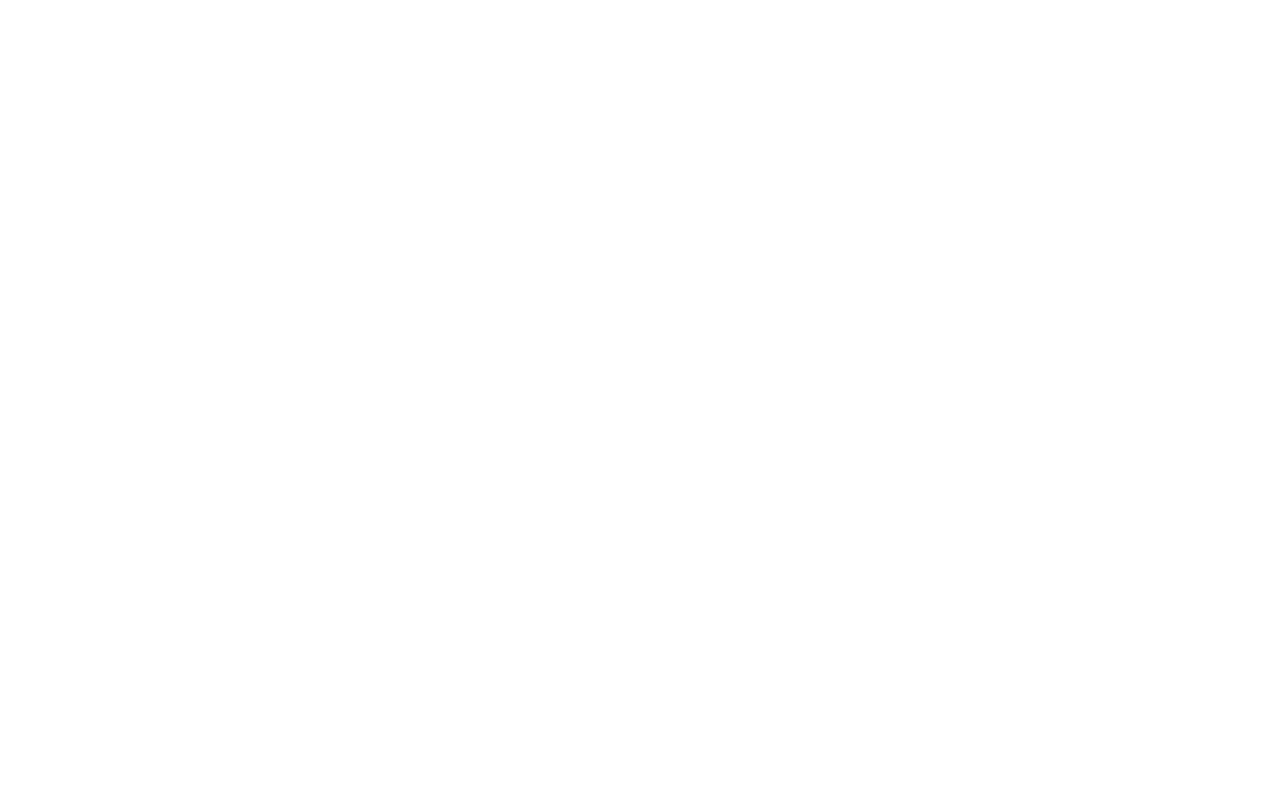
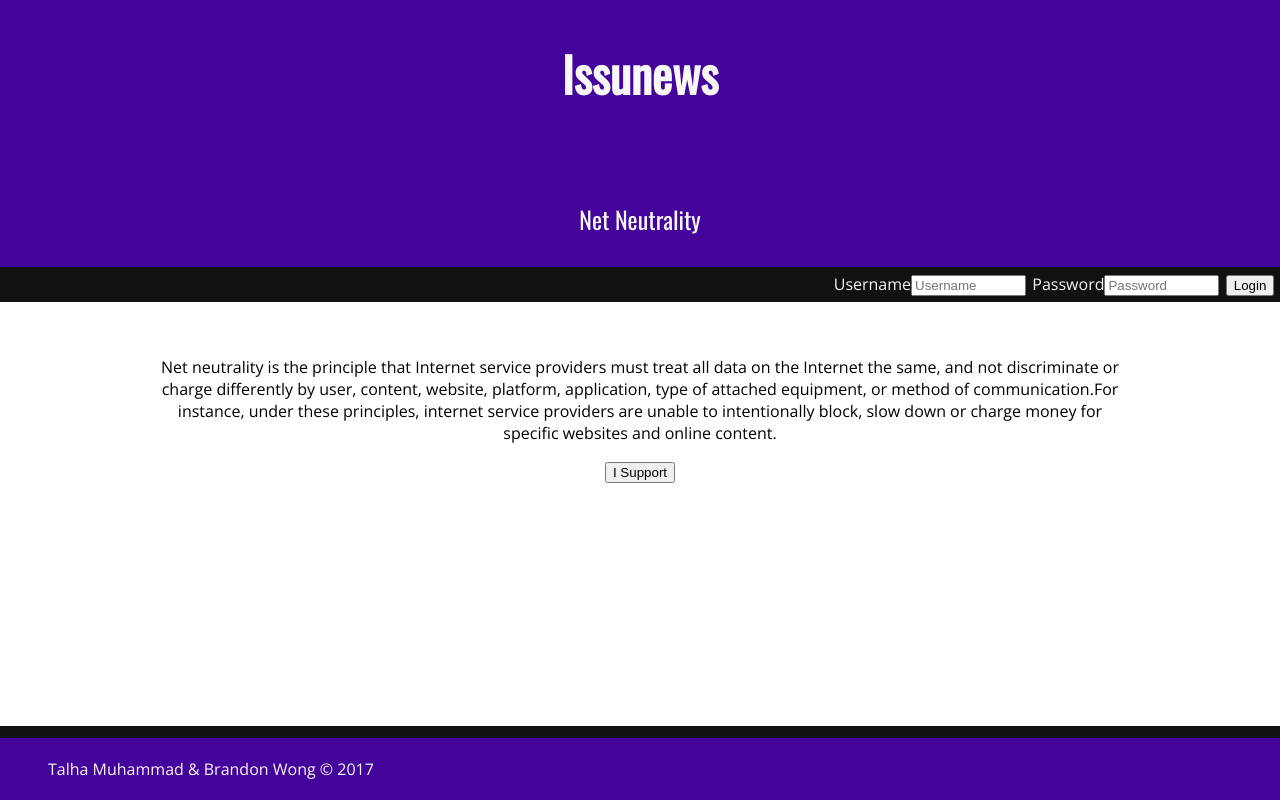
Before and after one commit to muhammadtalhas/MLHHackathon2017, a React (Create React App) app in the folder frontend/: page /Issue in a window 1280 px wide. Built offline with nearby package versions, Linux system fonts and the light colour scheme.

Commit message:
React Page for issues

```diff
--- a/frontend/src/App.js
+++ b/frontend/src/App.js
@@ -4,6 +4,7 @@
 
 import Home from './home.js';
 import CreateIssue from './create_issue.js';
+import Issue from './issue.js';
 
 import './style.css';
 
@@ -17,6 +18,7 @@
                 <Switch>
                     <Route exact path="/" component={Home}/>
 					<Route exact path="/Create" component={CreateIssue}/>
+					<Route exact path="/Issue" component={Issue}/>
                 </Switch>
             </BrowserRouter>
 
--- a/frontend/src/issue.js
+++ b/frontend/src/issue.js
@@ -1,17 +1,25 @@
 import React, {Component} from 'react';
 import Banner from './banner.js';
 import Login from './login.js';
-import IssueList from './issue_list.js';
 import Footer from './footer.js';
 import './style.css';
 
 class Issue extends Component{
 	render(){
 		return(
-			<div>
-				<Banner title={this.props.title} text={this.props.description} image={this.props.image}/>
+			<div className="Issue">
+				<Banner title="Issunews" text="Net Neutrality" />
 				<Login />
-
+				<div className="content">
+					<img src={this.props.image} />
+					<p>
+						{this.props.description}
+						Net neutrality is the principle that Internet service providers must treat all data on the Internet the same, and not discriminate or charge differently by user, content, website, platform, application, type of attached equipment, or method of communication.For instance, under these principles, internet service providers are unable to intentionally block, slow down or charge money for specific websites and online content.
+					</p>
+					<form>
+						<button type="submit">I Support</button>
+					</form>
+				</div>
 				<Footer />
 			</div>
 		);
--- a/frontend/src/issue_list.js
+++ b/frontend/src/issue_list.js
@@ -4,7 +4,7 @@
 	render(){
 		return(
 			<div className="IssueList">
-				<Issue title="Net Neutrality" description="Fuck AT&T"/>
+				<Issue title="Net Neutrality" description="Net neutrality is the principle that Internet service providers must treat all data on the Internet the same, and not discriminate or charge differently by user, content, website, platform, application, type of attached equipment, or method of communication.For instance, under these principles, internet service providers are unable to intentionally block, slow down or charge money for specific websites and online content."/>
 				<Issue title="Ocean Acidity" description="Pour Baking Soda in the water"/>
 			</div>
 		);
@@ -14,7 +14,7 @@
 class Issue extends Component{
 	render(){
 		return(
-			<div className="Issue">
+			<div className="IssuePreview">
 				<h3>{this.props.title}</h3>
 				<p>
 					{this.props.description}
--- a/frontend/src/style.css
+++ b/frontend/src/style.css
@@ -39,13 +39,13 @@
 	margin-right:10em;
 }
 
-.Issue{
+.IssuePreview{
 	border-left: 6px solid #44049b;
 	padding: .5em;
 	margin: 1em;
 }
 
-.Issue:hover{
+.IssuePreview:hover{
 	border-left: 9px solid #a50b0b;
 }
 
@@ -59,6 +59,13 @@
 	margin:.5em;
 }
 
+.Issue .content{
+	margin-left:10em;
+	margin-right:10em;
+	padding-top: 1em;
+	text-align:center;
+}
+
 .Footer{
 	background-color: #44049b;
 	color: #f7f7f7;
```
